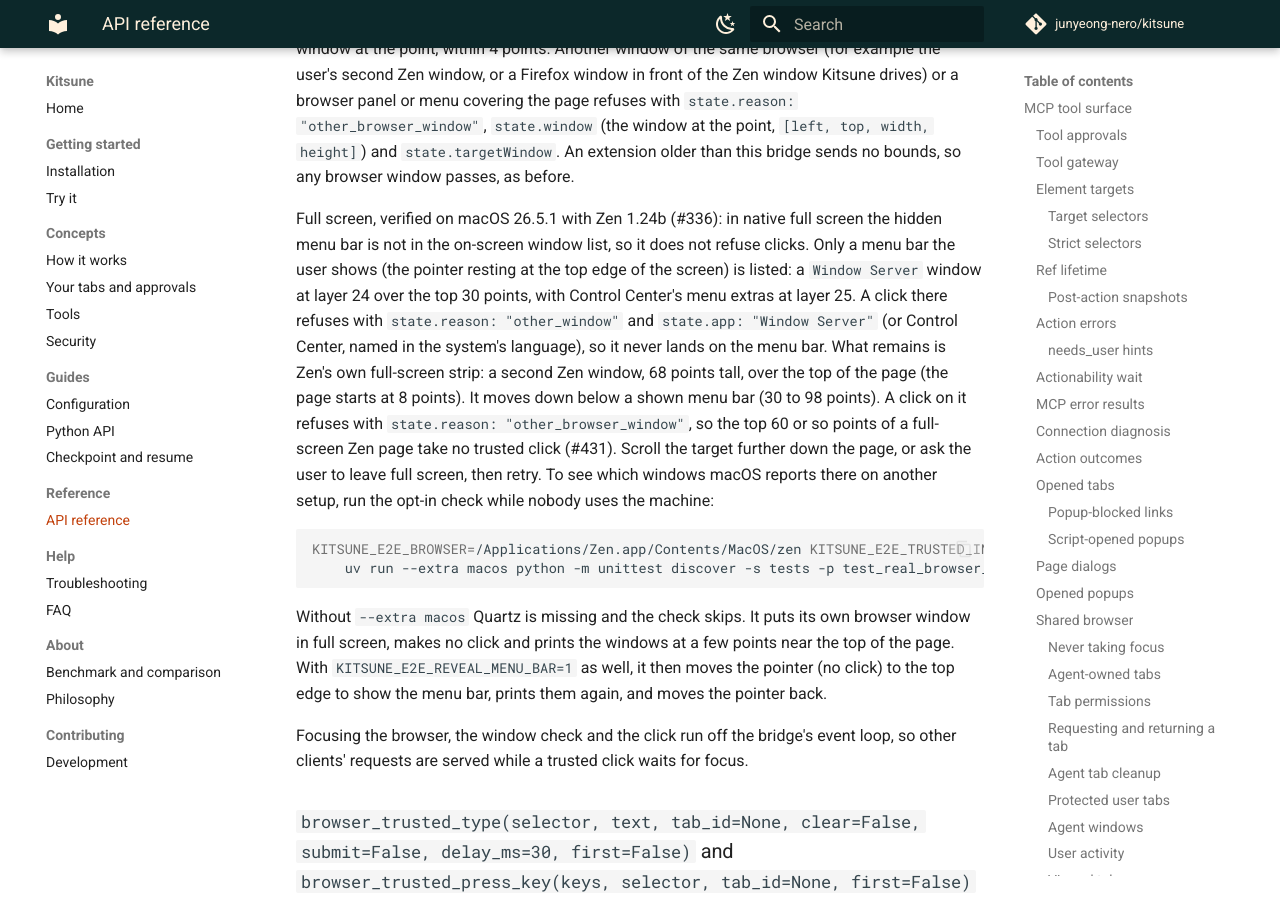
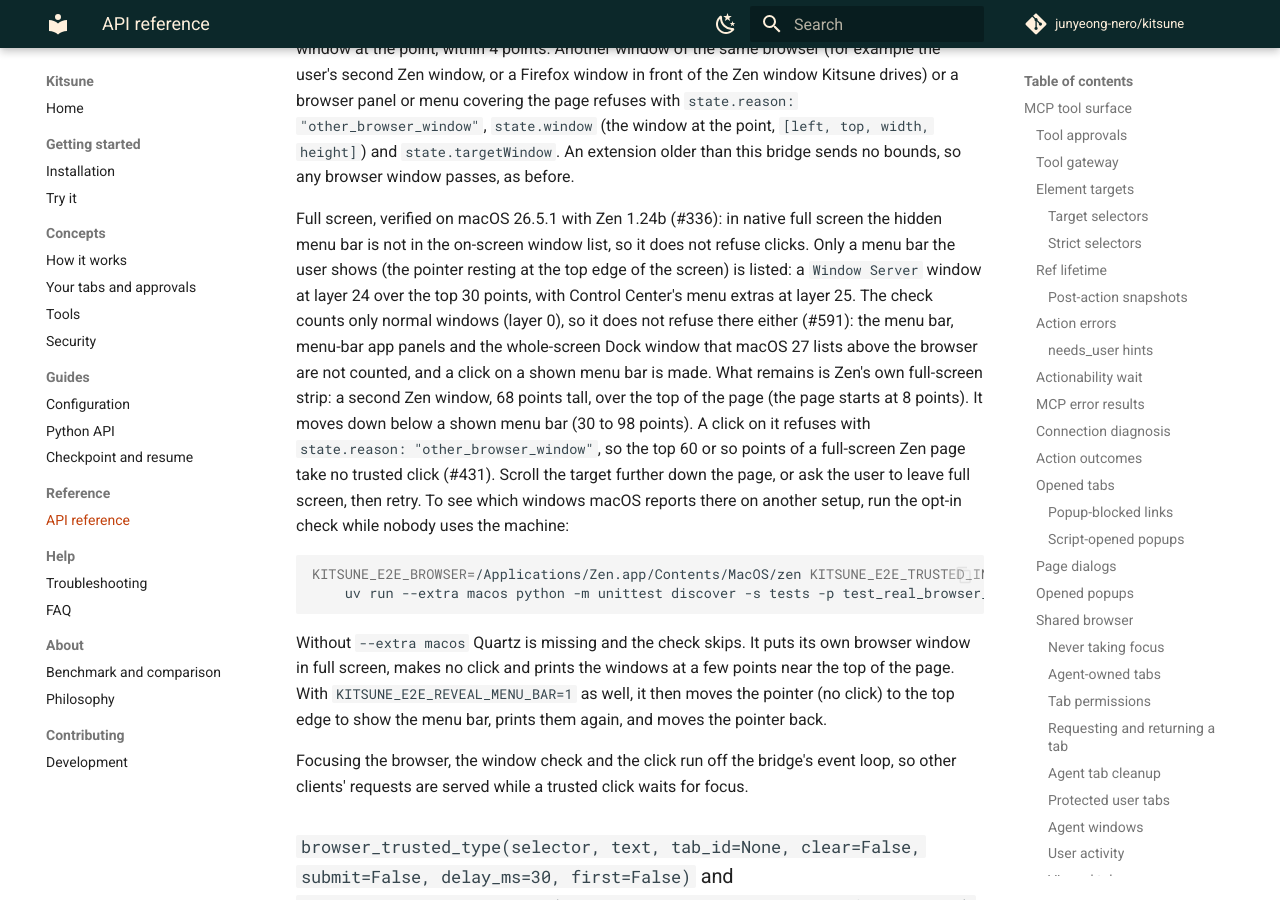
Before and after one commit to junyeong-nero/kitsune, an MkDocs documentation site: the page built from docs/api-reference.md, in a window 1280 px wide and 900 px high, scrolled down 85586 px. Built offline with MkDocs 1.6.1 and Material for MkDocs 9.7.7, drawn with Linux system fonts in a browser that asks for light colours; comment, search, counter and statistics services are not loaded.

Commit message:
fix(trusted-click): count only layer-0 windows at the click point on macOS (#591)
macOS 27 lists a whole-screen Dock window at layer 20 above the browser, so
every trusted click refused with other_window/Dock. Windows above layer 0
(pointer, menu bar, menu-bar app panels, the Dock) no longer count. A shown
menu bar therefore no longer refuses; docs and the full-screen check follow.

Reported by @delharris1981.

```diff
--- a/docs/api-reference.md
+++ b/docs/api-reference.md
@@ -3216,12 +3216,12 @@ An extension older than this bridge sends no bounds, so any browser window passe
 Full screen, verified on macOS 26.5.1 with Zen 1.24b (#336): in native full screen the hidden
 menu bar is not in the on-screen window list, so it does not refuse clicks. Only a menu bar the
 user shows (the pointer resting at the top edge of the screen) is listed: a `Window Server`
-window at layer 24 over the top 30 points, with Control Center's menu extras at layer 25. A
-click there refuses with `state.reason: "other_window"` and `state.app: "Window Server"` (or
-Control Center, named in the system's language), so it never lands on the menu bar. What
-remains is Zen's own full-screen strip: a second Zen window, 68 points tall, over the top of the
-page (the page starts at 8 points). It moves down below a shown menu bar (30 to 98 points). A
-click on it refuses with `state.reason: "other_browser_window"`, so the top 60 or so points of a
+window at layer 24 over the top 30 points, with Control Center's menu extras at layer 25.
+The check counts only normal windows (layer 0), so it does not refuse there either (#591): the
+menu bar, menu-bar app panels and the whole-screen Dock window that macOS 27 lists above the
+browser are not counted, and a click on a shown menu bar is made. What remains is Zen's own
+full-screen strip: a second Zen window, 68 points tall, over the top of the page (the page
+starts at 8 points). It moves down below a shown menu bar (30 to 98 points). A click on it refuses with `state.reason: "other_browser_window"`, so the top 60 or so points of a
 full-screen Zen page take no trusted click (#431). Scroll the target further down the page, or
 ask the user to leave full screen, then retry. To see which windows macOS reports there on
 another setup, run the opt-in check while nobody uses the machine:
```
Also changed, not shown: 3 other files.
